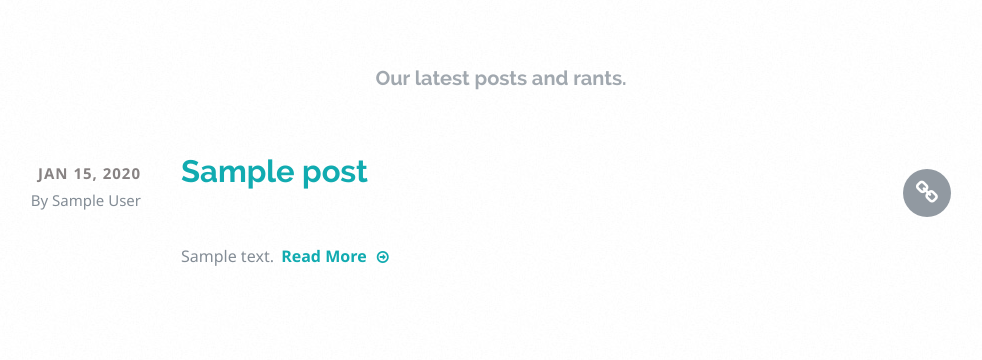
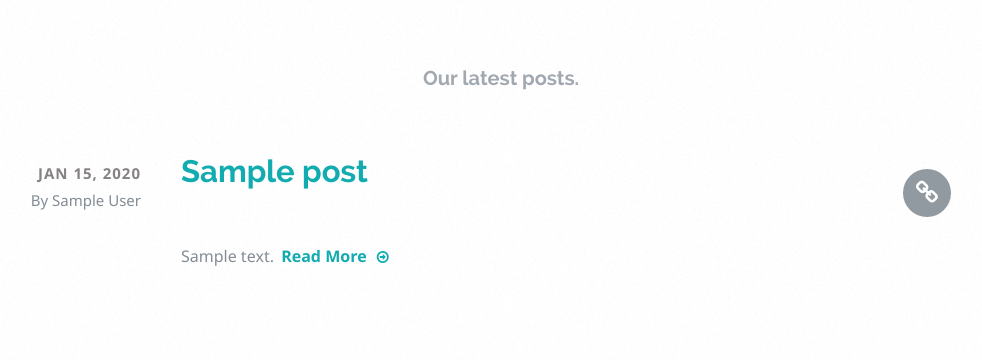
Before and after one commit to nickolasaperes/blog-sparrow, a Django app: template blog/core/templates/core/index.html in a window 1280 px wide. Shown: the part 1158-1518 px from the top of the page, without its empty margins (139-1121 px from the left). Run offline with Django 3.2, Linux system fonts and the light colour scheme; the template is opened without the code that fills it: values that come from a table or form of the project are taken from there, others are empty; tables that the repository leaves empty hold one stand-in row (values such as "Sample post"); parts of the project's set-up code (start-up, migrations or seed data) failed here and were passed over; some libraries are stand-ins or nearby versions.

Commit message:
Change text

```diff
--- a/blog/core/templates/core/index.html
+++ b/blog/core/templates/core/index.html
@@ -156,7 +156,7 @@
 
    <div class="row">
       <div class="twelve columns align-center">
-         <h1>Our latest posts and rants.</h1>
+         <h1>Our latest posts.</h1>
       </div>
    </div>
 
```
